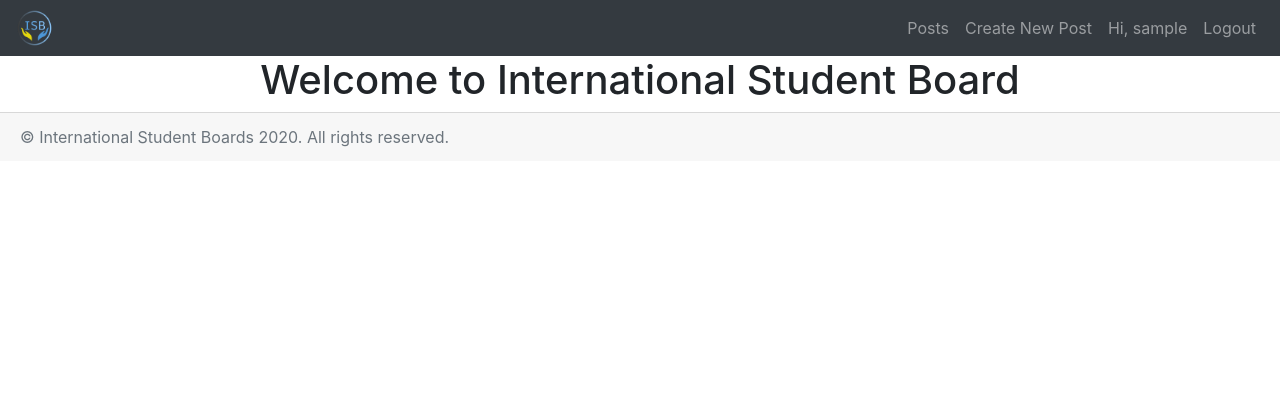
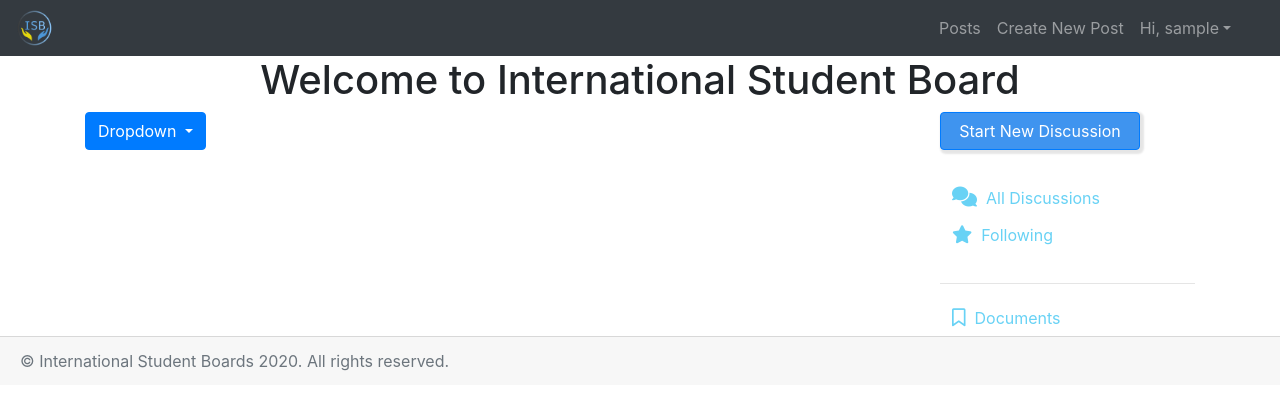
Before and after one commit to rajatmangal/ISB, a Django app: page / in a window 1280 px wide. Shown: the top 410 px of the page. Run offline with Django 3.2, Linux system fonts and the light colour scheme; the visitor is signed in with stand-in values (Sample User, id 1); data that the repository does not hold is empty; some libraries are stand-ins or nearby versions.

Commit message:
Dashboard and Post pages ready

```diff
--- a/ISB/Static/css/main.css
+++ b/ISB/Static/css/main.css
@@ -16,6 +16,10 @@
     margin: 10px;
     box-shadow: 2px 2px 2px 2px rgba(0,0,0,.1);
     border-radius: 20px;
+}
+
+#navbar {
+    margin: 0 2%;
 }
 
 #thread-img {
@@ -38,3 +42,67 @@
 #homePageText {
     text-align: center;
 }
+
+#post {
+    display: block;
+    margin: 0 auto;
+}
+
+#dateCreated {
+   margin: 0 0 0 auto;
+    font-size: x-small;
+}
+
+#description {
+    margin: 0 auto;
+}
+
+#card-Page {
+    border-radius: 20px;
+    width: 90%;
+    margin: 10px;
+    box-shadow: 2px 2px 2px 2px rgba(0,0,0,.1);
+}
+
+#comments {
+    margin-top: 3%;
+}
+
+#commentUser {
+    font-size: xx-small;
+}
+
+#comment {
+    font-size: medium;
+}
+
+#commentCard{
+    margin-bottom: 1%;
+}
+
+#search-bar {
+  border: none;
+  width: 450px;
+}
+
+.container-lg {
+    /*width: 100%;*/
+    /*margin: 0 0 0 10%;*/
+}
+
+
+#new-discussion {
+  width: 200px;
+  box-shadow: 2px 2px 2px 2px rgba(0,0,0,.1);
+}
+
+#followinOptions {
+  margin: 30px 0;
+}
+
+#followOption {
+  color: rgb(104,210,245);
+  background-color: white;
+  border: none;
+  display: block;
+}
--- a/ISB/posts/templates/posts/dashboard.html
+++ b/ISB/posts/templates/posts/dashboard.html
@@ -2,9 +2,21 @@
 {% load static %}
 {% block content %}
     <h1 id="homePageText">Welcome to International Student Board</h1>
+    <div class="container">
+        <div class="row">
+            <div class="col-9">
+                <div>
+                    <div class="dropdown">
+                        <button class="btn btn-primary dropdown-toggle" data-toggle="dropdown" aria-expanded="false" id="filter" type="button">Dropdown </button>
+                        <div role="menu" class="dropdown-menu">
+                            <a role="presentation" class="dropdown-item" href="#">First Item</a>
+                            <a role="presentation" class="dropdown-item" href="#">Second Item</a>
+                            <a role="presentation" class="dropdown-item" href="#">Third Item</a>
+                        </div>
+                    </div>
+                </div>
                 {% for post in posts %}
                     <br>
-        <div class="container">
                     <div class="card" id="card-homePage">
                         <div class="card-body">
                             <div class="row">
@@ -29,6 +41,26 @@
                             </div>
                         </div>
                     </div>
+                {% endfor %}
             </div>
-    {% endfor %}
+            <div class="col-3">
+                <button class="btn btn-primary" id="new-discussion" type="button" style="background-color: rgb(63,148,239);">Start New Discussion</button>
+                <div id="followinOptions">
+                    <button class="btn btn-primary" id="followOption" type="button">
+                        <i class="fa fa-comments" style="height: 24px;font-size: 20px;"></i>
+                        All Discussions
+                    </button>
+                    <button class="btn btn-primary" id="followOption" type="button">
+                        <i class="fas fa-star" style="font-size: 18px;"></i>
+                        Following
+                    </button>
+                </div>
+                <hr/>
+                <button id="followOption" class="btn btn-primary" id="tags" type="button">
+                    <i class="far fa-bookmark" style="font-size: 18px;"></i>
+                    Documents
+                </button>
+            </div>
+        </div>
+    </div>
 {% endblock %}
--- a/ISB/posts/templates/posts/navbar.html
+++ b/ISB/posts/templates/posts/navbar.html
@@ -4,43 +4,34 @@
     <span class="navbar-toggler-icon"></span>
   </button>
   <div class="collapse navbar-collapse" id="navbarTogglerDemo01">
-    <a class="navbar-brand" href="#"><img id="logo" src="{% static '/images/logo.png' %}"></a>
-    <ul class="navbar-nav mr-auto mt-2 mt-lg-0">
-{#      <li class="nav-item active">#}
-{#        <a class="nav-link" href="#">Home <span class="sr-only">(current)</span></a>#}
-{#      </li>#}
-{#      <li class="nav-item">#}
-{#        <a class="nav-link" href="#">Link</a>#}
-{#      </li>#}
-{#      <li class="nav-item">#}
-{#        <a class="nav-link disabled" href="#">Disabled</a>#}
-{#      </li>#}
-    </ul>
-    <form class="form-inline my-2 my-lg-0">
-    <ul class="navbar-nav mr-auto mt-2 mt-lg-0">
-        <li class="nav-item">
-            <a class="nav-item nav-link" href="#">Posts</a>
-        </li>
-        <li class="nav-item">
-            <a class="nav-item nav-link" href="{% url 'logout' %}">Create New Post</a>
-        </li>
+    <a class="navbar-brand" href="{% url 'home' %}"><img id="logo" src="{% static '/images/logo.png' %}"></a>
+    <ul class="navbar-nav ml-auto mt-2 mt-lg-0" id = "navbar">
         {% if request.user.is_authenticated %}
             <li class="nav-item">
-                <a class="nav-item nav-link" href="#">Hi, {{ request.user.username }}</a>
+                <a class="nav-item nav-link" href="{% url 'home' %}">Posts</a>
             </li>
             <li class="nav-item">
-                <a class="nav-item nav-link" href="{% url 'logout' %}">Logout</a>
+                <a class="nav-item nav-link" href="{% url 'createpost' %}">Create New Post</a>
+            </li>
+            <li class="nav-item dropdown">
+                <a class="nav-link dropdown-toggle" data-toggle="dropdown" href="#" role="button" aria-haspopup="true" aria-expanded="false">Hi, {{ request.user.username }}</a>
+                <div class="dropdown-menu">
+                  <a class="dropdown-item" href="#">Profile</a>
+                  <a class="dropdown-item" href="#">My Posts</a>
+                  <div class="dropdown-divider"></div>
+                  <a class="dropdown-item" href="{% url 'logout' %}">Log Out</a>
+                </div>
             </li>
         {% endif %}
         {% if not request.user.is_authenticated %}
-            <a class="nav-item nav-link" href="{% url 'login' %}">Sign In</a>
+            <li class="nav-item">
+                <a class="nav-item nav-link" href="{% url 'login' %}">Sign In</a>
+            </li>
             <span class="nav-item nav-link">/</span>
-            <a class="nav-link" href="{% url 'register' %}">Sign Up</a>
+            <li class="nav-item">
+                <a class="nav-link" href="{% url 'register' %}">Sign Up</a>
+            </li>
         {% endif %}
     </ul>
-
-
-
-    </form>
   </div>
 </nav>
```
Also changed, not shown: ISB/posts/templates/posts/post.html (+46 -11 lines). Lines whose indentation alone changed are shown as unchanged.
